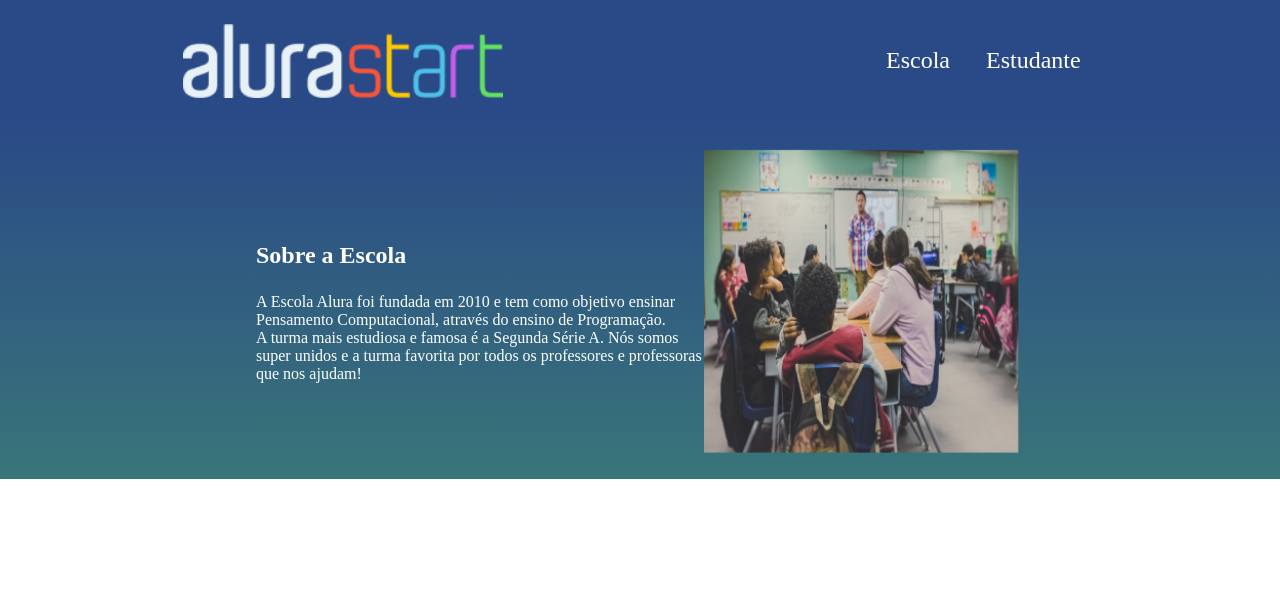
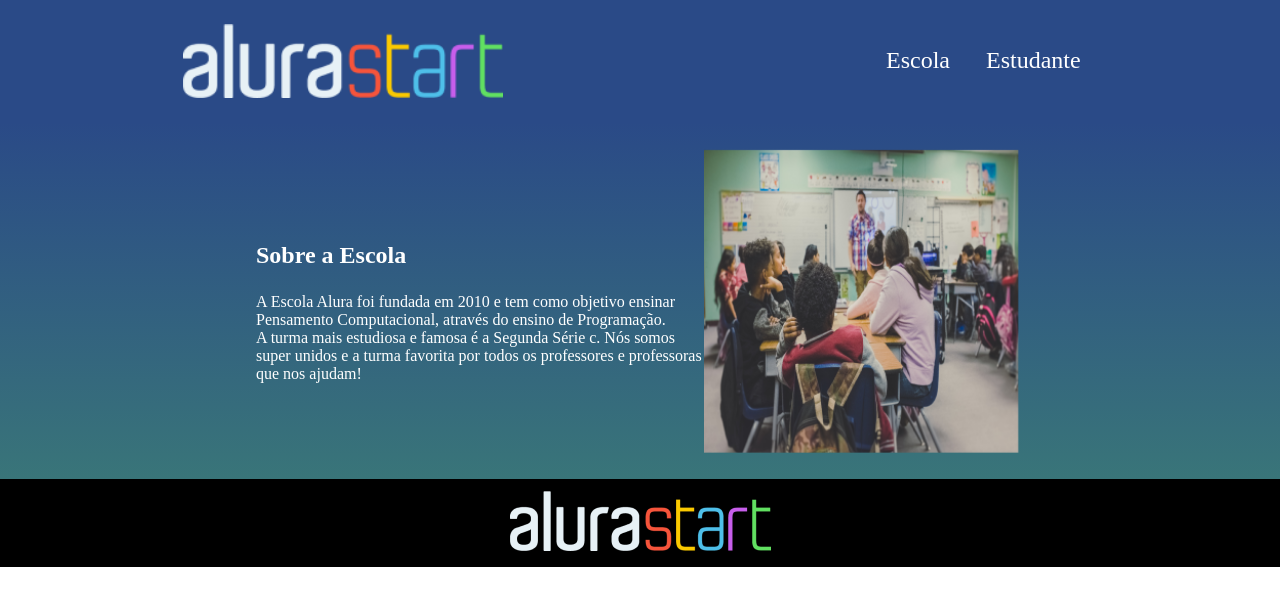
Before and after one commit to samoelferreira14/samoelferreira14, a plain HTML site: page index.html in a window 1280 px wide. Drawn offline with Linux system fonts and the light colour scheme.

Commit message:
Add files via upload

```diff
--- a/index.html
+++ b/index.html
@@ -19,11 +19,14 @@
         <div class="escola-div-conteudo">
             <h2 class="escola-titulo">Sobre a Escola</h2>
             <p class="escola-texto-um">A Escola Alura foi fundada em 2010 e tem como objetivo ensinar Pensamento Computacional, através do ensino de  Programação.</p>
-            <p class="escola-texto-dois">A turma mais estudiosa e famosa é a Segunda Série A. Nós somos super unidos e a turma favorita por todos os professores e professoras que nos ajudam!</p>
+            <p class="escola-texto-dois">A turma mais estudiosa e famosa é a Segunda Série c. Nós somos super unidos e a turma favorita por todos os professores e professoras que nos ajudam!</p>
         </div>
         <img class="escola-imagem" src="Formula-amico 1.png" alt="Professora no quadro">
     </section>
 
+    <footer class="rodape">
+        <img class="rodape-imagem"src="alurastart logo 1.png" alt="logo da alura start">
+        </footer>
 
 </body>
 </html>
--- a/style.css
+++ b/style.css
@@ -34,4 +34,13 @@
 }
 .escola-titulo{
     padding: 24px 0;
-}justify-content: center;
+}
+.rodape{
+background-color: black;
+text-align: center;
+}
+.rodape-imagem{
+height: 60px;
+padding: 12px 0;
+
+}
```
